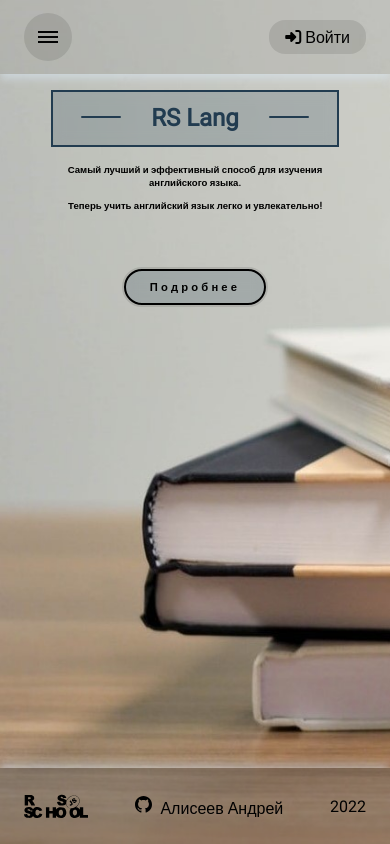
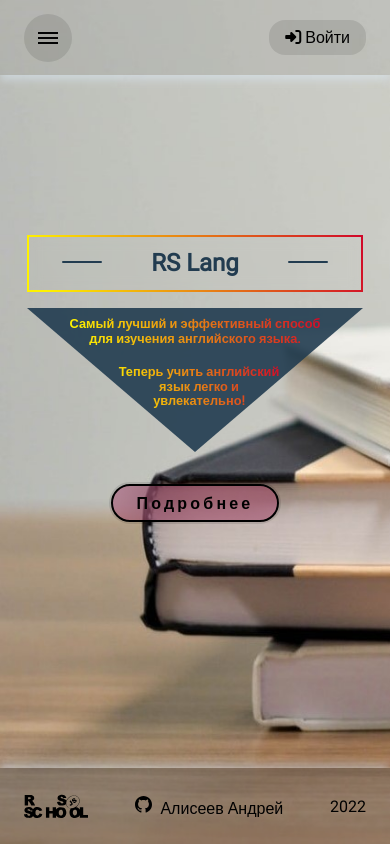
Before and after one commit to andru12388/rslang, a website built with webpack: page rslang/src/index.html in a window 390 px wide. Built offline with nearby package versions, Linux system fonts and the light colour scheme.

Commit message:
feat: change adaptive 320px-1980px

```diff
--- a/rslang/src/js/view/render.ts
+++ b/rslang/src/js/view/render.ts
@@ -5,8 +5,7 @@ class RenderView {
       <div class="wrapper-home">
         <div class="main-align-center">
           <h1 class="h1">RS Lang</h1>
-          <p class="text-title">Самый лучший и эффективный способ для изучения английского языка.</p>
-          <p class="text-title">Теперь учить английский язык легко и увлекательно!</p>
+          <div class="title-composition"></div>
           <button class="button btn-details">Подробнее</button>
         </div>
       </div>
--- a/rslang/src/styles/_media.sass
+++ b/rslang/src/styles/_media.sass
@@ -2,31 +2,16 @@
   .wrapper-card-words,
   .wrapper-card-words-difficult
     justify-content: space-evenly
-
-@media (max-width: 1200px)
   .wrapper-home
-    max-width: 50rem
+    max-width: 35rem
     margin: 0 auto
   .main-align-center
     .h1
-      font-size: 3rem
-      border: 3px solid #223C50
-      padding: 1.2rem 0
+      font-size: 1.7rem
+      padding: 0.8rem 0
       &::after, &::before
         height: 3px
-        width: 6rem
-    .text-title
-      line-height: normal
-      font-size: 1rem
-  .button
-    font-size: 1.3rem
-
-@media (max-width: 1000px)
-  .main-align-center
-    .h1
-      font-size: 2rem
-      border: 3px solid #223C50
-      padding: 1rem 0
+        width: 4rem
       &::after
         right: 15%
         top: 50%
@@ -35,8 +20,61 @@
         left: 15%
         top: 50%
         margin-top: -2px
+  .title-composition
+    border-top: 16rem solid rgba(34, 60, 80, 0.9)
+    border-left: 17rem solid transparent
+    border-right: 17rem solid transparent
+    &::before
+      top: -15rem
+      left: -14rem
+      font-size: 1rem
+      width: 28rem
+    &::after
+      top: -9rem
+      left: -6.5rem
+      font-size: 1rem
+      width: 13rem
   .button
-    font-size: 1.1rem
+      font-size: 1.1rem
+  .btn-details
+    padding: 0.7rem 1.8rem
+    margin-top: 2.5rem
+
+@media (max-width: 1200px)
+  .wrapper-home
+    max-width: 35rem
+    margin: 0 auto
+  .main-align-center
+    .h1
+      border-width: 3px
+      padding: 1.2rem 0
+      &::after, &::before
+        height: 3px
+        width: 6rem
+
+@media (max-width: 1000px)
+  .wrapper-home
+    max-width: 26rem
+  .main-align-center
+    .title-composition
+      border-top: 15rem solid rgba(34, 60, 80, 0.9)
+      border-left: 16rem solid transparent
+      border-right: 16rem solid transparent
+      &::before
+        top: -14rem
+        left: -12rem
+        font-size: 1rem
+        width: 24rem
+      &::after
+        top: -9rem
+        left: -6rem
+        font-size: 1rem
+        width: 12rem
+    .button
+      font-size: 1rem
+    .btn-details
+      padding: 0.5rem 1.5rem
+      margin-top: 2rem
 
   .card-words
     width: 20rem
@@ -67,11 +105,12 @@
 @media (max-width: 768px)
   .wrapper-home
     max-width: 25rem
-    margin: 0 auto
+    height: 70vh
+    align-items: center
   .main-align-center
     .h1
       font-size: 2rem
-      border: 2px solid #223C50
+      border-width: 2px
       padding: 1rem 0
       &::after, &::before
         height: 2px
@@ -87,10 +126,22 @@
     .text-title
       line-height: normal
       font-size: 0.8rem
+    .title-composition
+      border-top: 13rem solid rgba(34, 60, 80, 0.9)
+      border-left: 12rem solid transparent
+      border-right: 12rem solid transparent
+      &::before
+        top: -12rem
+        left: -10rem
+        font-size: 0.9rem
+        width: 20rem
+      &::after
+        top: -8rem
+        left: -6rem
+        font-size: 0.9rem
+        width: 12rem
   .button
     font-size: 0.9rem
-  .btn-details
-    padding: 0.7rem 2rem
 
   .header .h2
     font-size: 1.3rem
@@ -110,7 +161,7 @@
     font-size: 1rem
   .menu-btn.active
     transform: translateX(11rem)
-    margin-top: -2.2rem
+    margin-top: -1.2rem
     margin-right: 1rem
   .menu-btn
     width: 3rem
@@ -259,12 +310,10 @@
 
 @media (max-width: 500px)
   .wrapper-home
-    max-width: 18rem
-    margin: 0 auto
+    max-width: 21rem
   .main-align-center
     .h1
       font-size: 1.5rem
-      border: 2px solid #223C50
       padding: 0.8rem 0
       &::after, &::before
         height: 2px
@@ -279,7 +328,21 @@
         margin-top: -2px
     .text-title
       line-height: normal
-      font-size: 0.6rem
+      font-size: 0.8rem
+    .title-composition
+      border-top: 9rem solid rgba(34, 60, 80, 0.9)
+      border-left: 10.5rem solid transparent
+      border-right: 10.5rem solid transparent
+      &::before
+        top: -8.5rem
+        left: -8rem
+        font-size: 0.8rem
+        width: 16rem
+      &::after
+        top: -5.5rem
+        left: -5rem
+        font-size: 0.8rem
+        width: 10.5rem
   .button
     font-size: 0.7rem
   .btn-details
@@ -346,7 +409,8 @@
 
 @media (max-width: 400px)
   .header .h2
-    display: none
+    visibility: hidden
+    opacity: 0
   .textbook-title
     font-size: 1.4rem
   .btn-pagination,
@@ -372,8 +436,22 @@
   .icon-audio
     width: 1.15rem
     height: 0.9rem
-  .games-wrapper
-    flex-direction: column
-    align-items: center
-  .game-card-sprint
-    margin-right: 0
+
+@media (max-width: 340px)
+  .wrapper-home
+    max-width: 19rem
+  .main-align-center
+    .title-composition
+      border-top: 9rem solid rgba(34, 60, 80, 0.9)
+      border-left: 9.5rem solid transparent
+      border-right: 9.5rem solid transparent
+      &::before
+        top: -8.5rem
+        left: -7rem
+        font-size: 0.7rem
+        width: 14rem
+      &::after
+        top: -5.5rem
+        left: -4.5rem
+        font-size: 0.7rem
+        width: 9.5rem
--- a/rslang/src/styles/blocks/home.sass
+++ b/rslang/src/styles/blocks/home.sass
@@ -141,7 +141,7 @@
   position: fixed
   top: 0
   left: 0
-  height: 100%
+  bottom: 0
   width: 18rem
   background: rgba(#fff, 1)
   z-index: 90
@@ -239,11 +239,15 @@
 .main-align-center
   text-align: center
   .h1
-    font-size: 5rem
+    font-size: 3rem
     position: relative
-    color: #223C50
-    background: rgba(#223C50, 0.2)
-    border: 4px solid #223C50
+    background-color: rgba(#223C50, 1)
+    background-image: rgba(#223C50, 1)
+    -webkit-background-clip: text
+    -webkit-text-fill-color: transparent
+    border-width: 4px
+    border-style: solid
+    border-image: linear-gradient(69deg, rgba(254, 242, 0, 1) 5%, rgba(208,7,41,1) 100%) 1
     padding: 1.5rem 0
     backdrop-filter: blur(0.4rem)
     &::after, &::before
@@ -268,14 +272,47 @@
     font-size: 1.4rem
     color: $textcolor
 
+.title-composition
+  width: 0
+  height: 0
+  position: relative
+  border-top: 20rem solid rgba(#223c50, 0.9)
+  border-left: 25rem solid transparent
+  border-right: 25rem solid transparent
+  transition: all 0.5s ease
+  &::before
+    content: "Самый лучший и эффективный способ для изучения английского языка."
+    position: absolute
+    top: -18rem
+    left: -20rem
+    font-size: 1.5rem
+    width: 40rem
+    font-weight: 700
+    background-color: rgba(254, 242, 0, 1)
+    background-image: linear-gradient(69deg, rgba(254, 242, 0, 1) 5%, rgba(208,7,41,1) 100%)
+    -webkit-background-clip: text
+    -webkit-text-fill-color: transparent
+  &::after
+    content: "Теперь учить английский язык легко и увлекательно!"
+    position: absolute
+    top: -10rem
+    left: -10rem
+    font-size: 1.5rem
+    width: 20rem
+    font-weight: 700
+    background-color: rgba(254, 242, 0, 1)
+    background-image: linear-gradient(69deg, rgba(254, 242, 0, 1) 1%, rgba(208,7,41,1) 100%)
+    -webkit-background-clip: text
+    -webkit-text-fill-color: transparent
+
 .button
-  background: rgba(#223C50, 0.2)
+  background: rgba(#A0094E, 0.3)
   border: 2px solid $textcolor
   border-radius: 1.5rem
   color: $textcolor
   cursor: pointer
   font-size: 1.5rem
-  backdrop-filter: blur(0.4rem)
+  backdrop-filter: blur(1.4rem)
 
 .btn-details
   padding: 0.7rem 4rem
```
